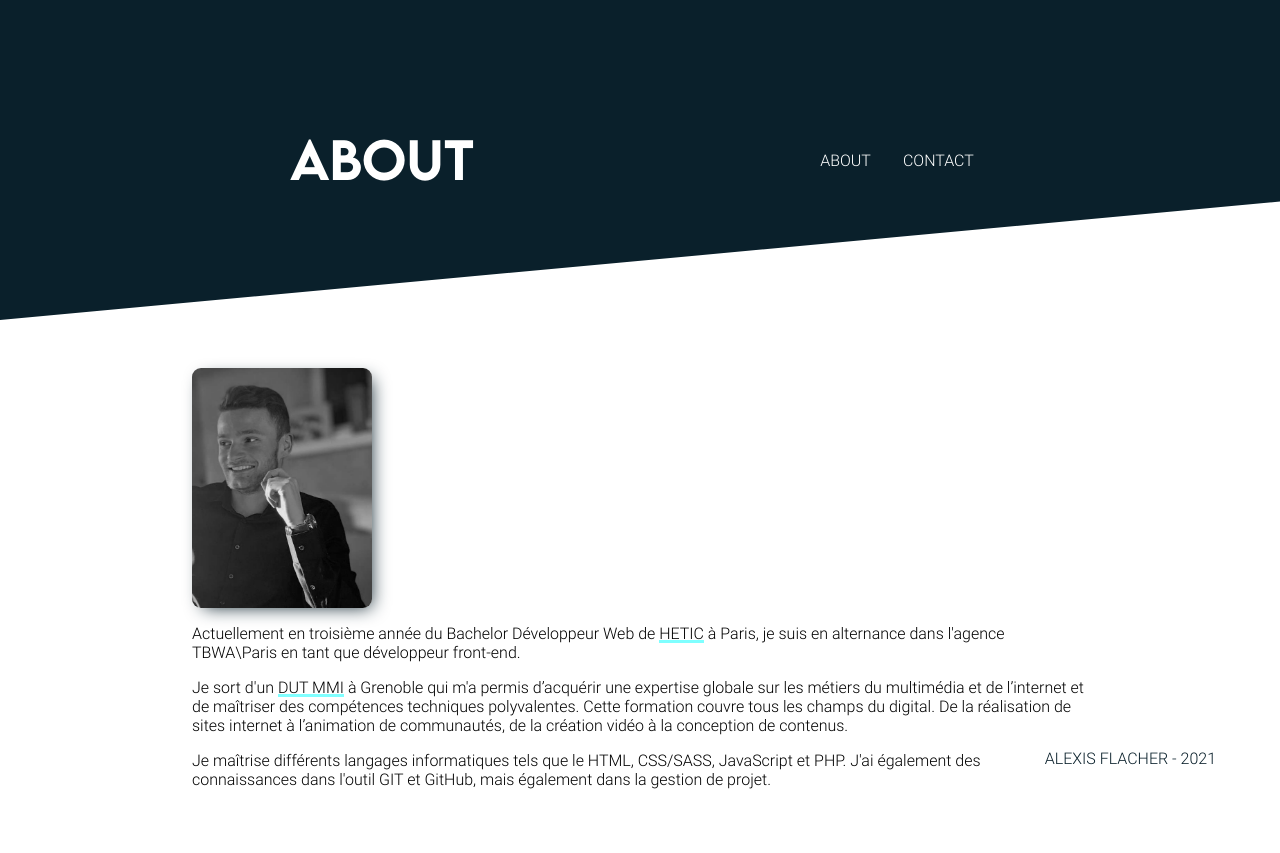
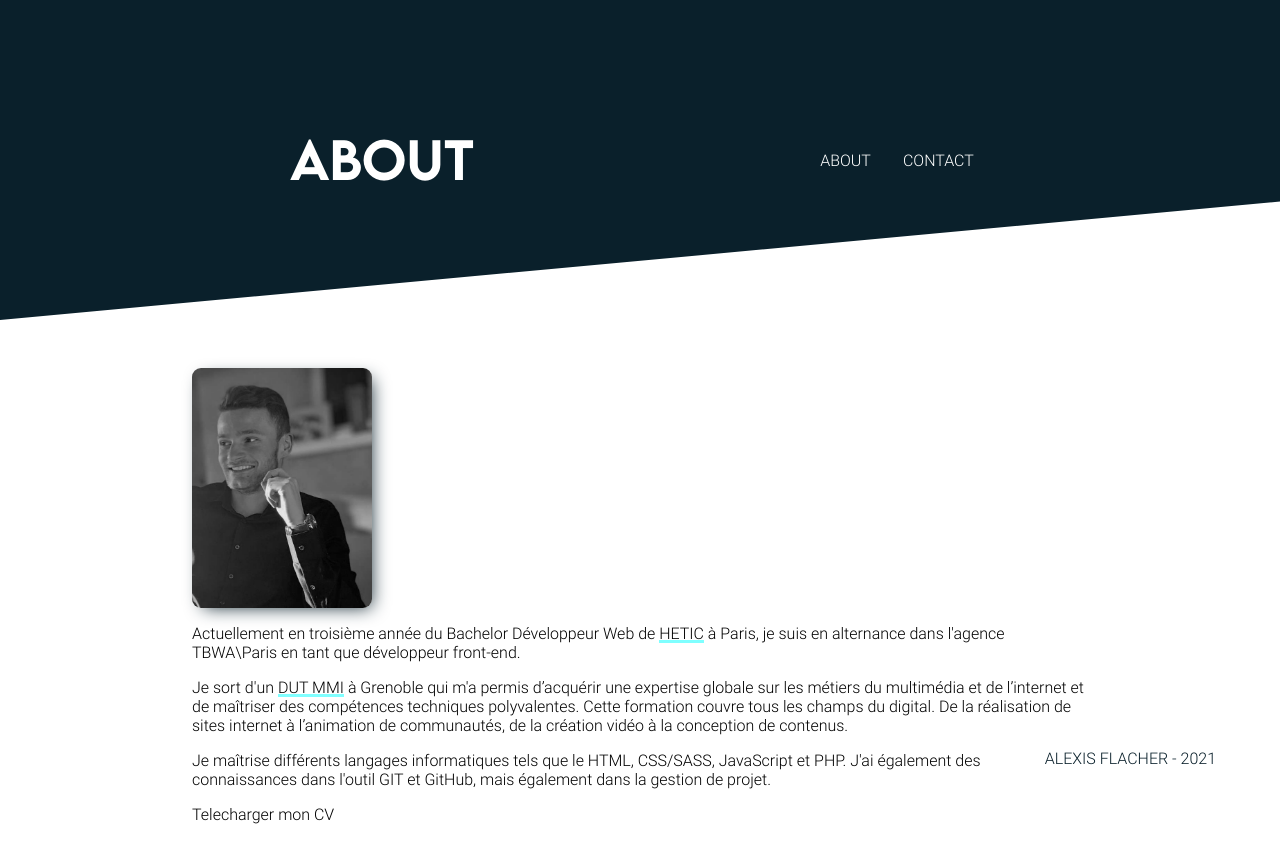
Before and after one commit to AlexisF9/Porfolio, a Next.js app: page /posts/about in a window 1280 px wide. After the commit the page ends 824 px from the top, so only its background shows below. Built offline with nearby package versions, Linux system fonts and the light colour scheme.

Commit message:
Ajout CV

```diff
--- a/src/pages/posts/about/index.js
+++ b/src/pages/posts/about/index.js
@@ -32,6 +32,7 @@ export default function About() {
           <p>Actuellement en troisième année du Bachelor Développeur Web de <a href="https://www.hetic.net/" target="_blank"><span></span>HETIC</a>  à Paris, je suis en alternance dans l'agence <a href="https://www.tbwa-paris.com/en" target="_blank"><span></span>TBWA\Paris</a> en tant que développeur front-end.</p>
           <p>Je sort d'un <a href="https://iut1.univ-grenoble-alpes.fr/iut1/mmi-formation-200348.kjsp" target="_blank"><span></span>DUT MMI</a> à Grenoble qui m'a permis d’acquérir une expertise globale sur les métiers du multimédia et de l’internet et de maîtriser des compétences techniques polyvalentes. Cette formation couvre tous les champs du digital. De la réalisation de sites internet à l’animation de communautés, de la création vidéo à la conception de contenus.</p>
           <p>Je maîtrise différents langages informatiques tels que le HTML, CSS/SASS, JavaScript et PHP. J'ai également des connaissances dans l'outil GIT et GitHub, mais également dans la gestion de projet.</p>
+          <i class="fas fa-download"></i> <a className={css.monCV} href="/AlexisFlacher CV.pdf" target="_blank">Telecharger mon CV</a>
         </div>
       </div>
 
--- a/src/pages/posts/about/index.module.scss
+++ b/src/pages/posts/about/index.module.scss
@@ -3,6 +3,7 @@
 
 .about {
     @include fondAnimation;
+    width: 100%;
 
     .AboutContent {
         display: flex;
@@ -74,6 +75,12 @@
                 @include lien;
                 color: black;
             }
+
+            .monCV {
+                @include mobile {
+                    padding-bottom: 3rem;
+                }
+            }
         }
 
 
```
Also changed, not shown: 1 other file (tests, documents, lock files or other folders).
